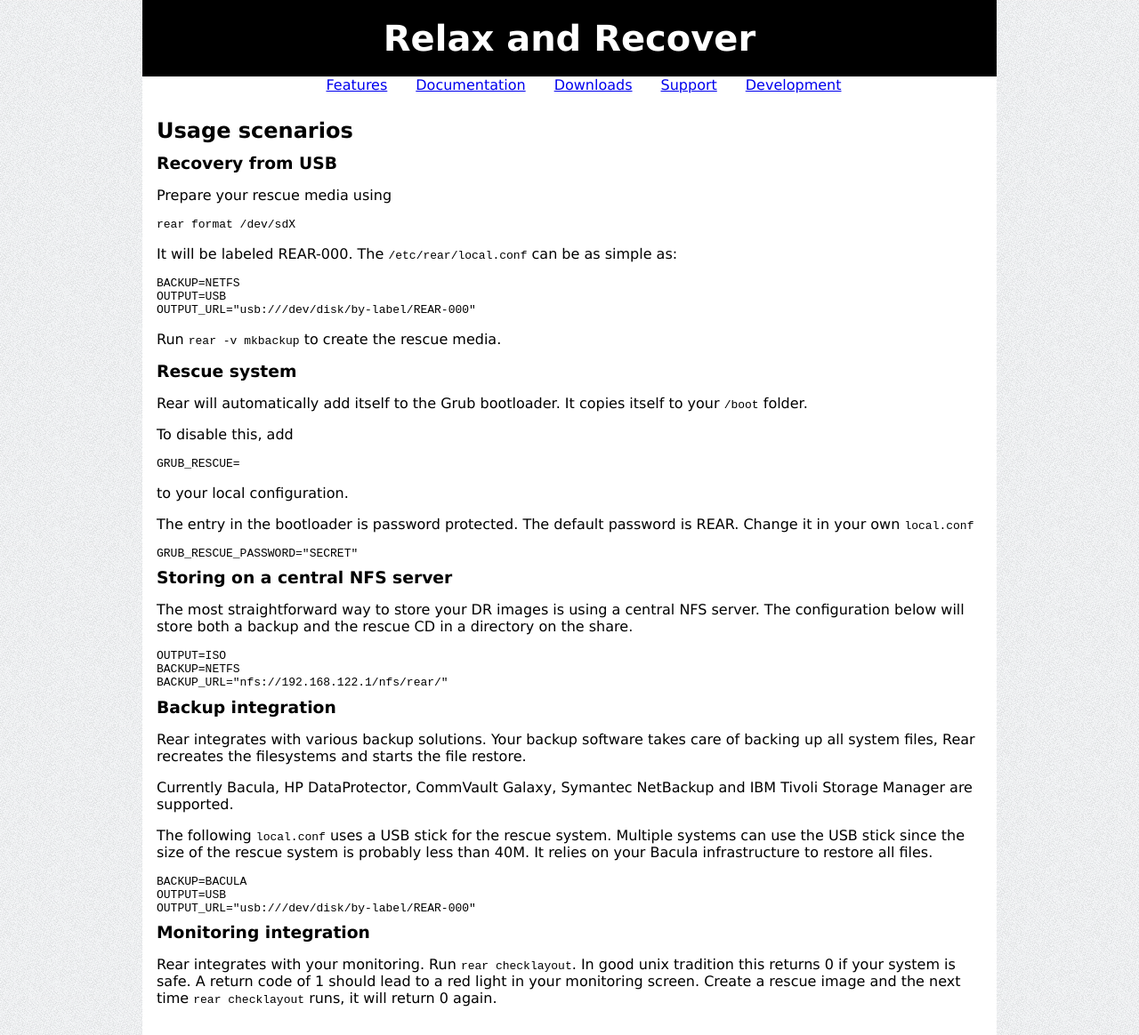
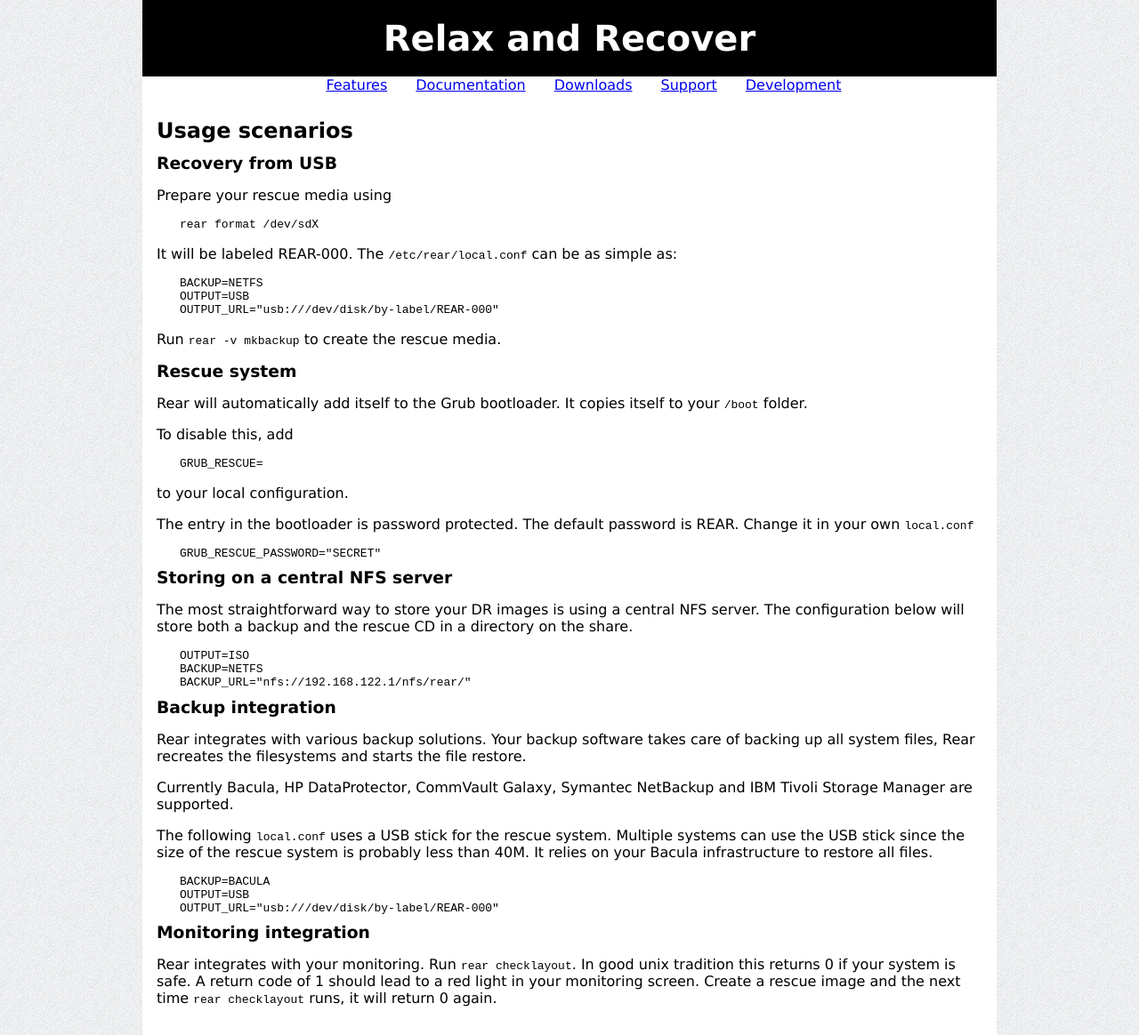
Before and after one commit to rear/rear.github.com, a Jekyll site: the page built from usage/index.md, in a window 1280 px wide. Shown: the whole page at 89% size. Built offline with Jekyll 4.4.1, drawn with Linux system fonts in a browser that asks for light colours.

Commit message:
Indent code examples, remove video style.

```diff
--- a/css/default.css
+++ b/css/default.css
@@ -71,9 +71,6 @@
     margin-left: 2em;
 }
 
-video {
-    display: block;
-    width: 100%;
-    max-width: 720px;
-    margin: 1em auto;
+pre {
+    margin-left: 2em;
 }
```
